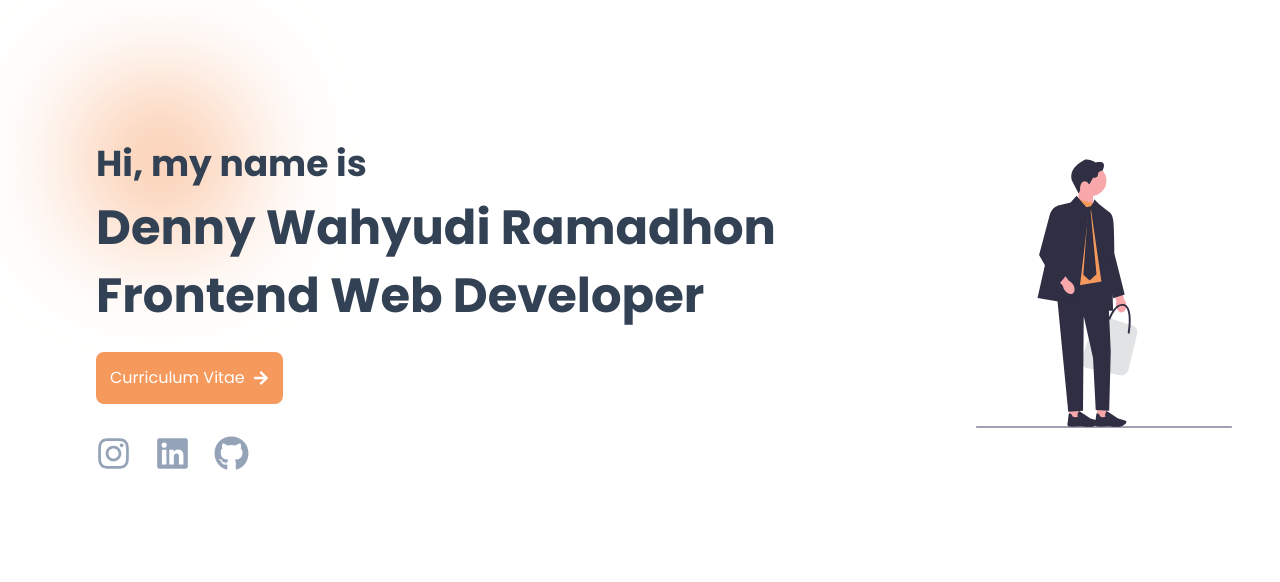
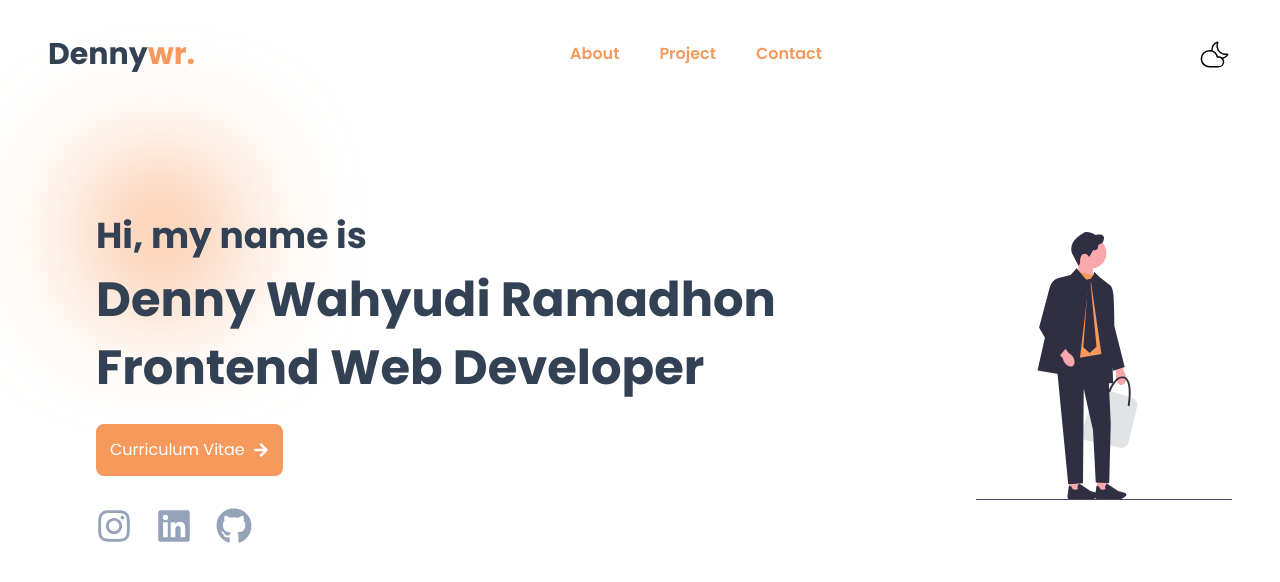
Before and after one commit to dennywr/portofolio, a React (Vite) app: page / in a window 1280 px wide. Shown: the top 582 px of the page. Built offline with nearby package versions, Linux system fonts and the light colour scheme.

Commit message:
create Navbar component

```diff
--- a/src/App.jsx
+++ b/src/App.jsx
@@ -1,4 +1,5 @@
 import Hero from "./components/Hero/Hero";
+import Navbar from "./components/Navbar/Navbar";
 
 function App() {
   // #EADFB4
@@ -7,6 +8,7 @@ function App() {
   // #F6995C
   return (
     <>
+      <Navbar />
       <Hero />
     </>
   );
--- a/src/components/Hero/Hero.jsx
+++ b/src/components/Hero/Hero.jsx
@@ -1,3 +1,4 @@
+import { IconContext } from "react-icons";
 import Button from "../Button/Button";
 import Socmed from "../Socmed/Socmed";
 import {
@@ -9,19 +10,15 @@ import {
 
 export default function Hero() {
   return (
-    <main className="container relative mt-24 md:flex md:justify-between">
-      <div className="bg-primary absolute left-24 top-0 -z-10 h-32 w-32 rounded-full blur-3xl"></div>
+    <main className="container relative mx-auto mt-24 md:flex md:justify-between">
+      <div className="absolute left-24 top-0 -z-10 h-32 w-32 rounded-full bg-primary blur-3xl"></div>
 
       <div className="container mx-auto sm:space-y-1 md:mt-12 lg:space-y-3 xl:space-y-5">
-        <h3 className="text-center text-sm font-bold  text-slate-700 sm:text-xl md:text-left lg:text-left lg:text-3xl xl:text-left xl:text-4xl">
+        <h3 className="text-center text-sm font-bold text-slate-700 sm:text-xl md:text-left lg:text-left lg:text-3xl xl:text-left xl:text-4xl">
           Hi, my name is
         </h3>
-        <h1 className=" text-center text-lg font-bold text-slate-700 sm:text-2xl md:text-left lg:text-left lg:text-4xl xl:text-left xl:text-5xl">
-          Denny Wahyudi Ramadhon
-        </h1>
-        <h2 className=" text-center text-lg font-bold text-slate-700 sm:text-2xl md:text-left lg:text-left lg:text-4xl xl:text-left xl:text-5xl">
-          Frontend Web Developer
-        </h2>
+        <h1 className="h1-hero">Denny Wahyudi Ramadhon</h1>
+        <h2 className="h1-hero">Frontend Web Developer</h2>
 
         <div className="mx-auto my-2 text-center md:text-left lg:mt-9 lg:text-left xl:text-left">
           <a href="#" target="_blank" className="inline-block">
@@ -31,16 +28,22 @@ export default function Hero() {
           </a>
         </div>
 
-        <div className="my-4 flex justify-center gap-3 md:justify-normal lg:my-9 lg:justify-normal xl:justify-normal xl:gap-6">
+        <div className="my-2 flex justify-center gap-4 md:justify-normal lg:my-9 lg:justify-normal xl:justify-normal xl:gap-6">
+          <IconContext.Provider
+            value={{
+              className: "text-xl md:text-2xl lg:text-3xl xl:text-4xl",
+            }}
+          >
             <Socmed url="#">
-            <FaInstagram size={35} />
+              <FaInstagram />
             </Socmed>
             <Socmed url="#">
-            <FaLinkedin size={35} />
+              <FaLinkedin />
             </Socmed>
             <Socmed url="#">
-            <FaGithub size={35} />
+              <FaGithub />
             </Socmed>
+          </IconContext.Provider>
         </div>
       </div>
       <img
--- /dev/null
+++ b/src/components/Navbar/Navbar.jsx
@@ -0,0 +1,57 @@
+import { useState } from "react";
+import { IconContext } from "react-icons";
+import { CiCloudMoon } from "react-icons/ci";
+import { Link } from "react-router-dom";
+export default function Navbar() {
+  const [isOpen, setIsOpen] = useState(false);
+  return (
+    <nav className="container mx-auto mt-9 items-center">
+      {/* isOpen === false */}
+      <div className="flex items-center justify-between">
+        <div className="text-3xl font-bold text-slate-700">
+          Denny<span className="text-primary">wr.</span>
+        </div>
+        <ul className="hidden justify-between font-semibold md:flex md:gap-10">
+          <li className="cursor-pointer text-primary duration-200 ease-in-out hover:text-slate-700 hover:underline hover:underline-offset-8">
+            About
+          </li>
+          <li className="cursor-pointer text-primary duration-200 ease-in-out hover:text-slate-700 hover:underline hover:underline-offset-8">
+            Project
+          </li>
+          <li className="cursor-pointer text-primary duration-200 ease-in-out hover:text-slate-700 hover:underline hover:underline-offset-8">
+            Contact
+          </li>
+        </ul>
+        <button className="hidden md:inline-block">
+          <CiCloudMoon size={35} />
+        </button>
+        <img
+          src={`./img/${!isOpen ? "burger-menu" : "close-menu"}.svg`}
+          className={`${isOpen ? "rotate-90" : ""} h-8 transform cursor-pointer transition-transform md:hidden`}
+          alt="Navbar Button"
+          onClick={() => setIsOpen(!isOpen)}
+        />
+      </div>
+
+      {/* item of hamburger navbar || isOpen === true */}
+      <ul
+        className={`${!isOpen ? "hidden" : ""} absolute left-0 top-0 z-10 flex h-screen w-3/4  flex-col items-center justify-center gap-3 bg-white py-10 text-center shadow-2xl md:hidden lg:hidden xl:hidden`}
+      >
+        <Link className="hamburger-list" to="#about">
+          About
+        </Link>
+        <Link className="hamburger-list" to="#project">
+          Project
+        </Link>
+        <Link className="hamburger-list" to="#contact">
+          Contact
+        </Link>
+        <IconContext.Provider value={{ color: "#000" }}>
+          <button className="rounded-full bg-slate-200 bg-opacity-80 p-3 px-36 hover:bg-slate-300 hover:text-white">
+            <CiCloudMoon size={27} />
+          </button>
+        </IconContext.Provider>
+      </ul>
+    </nav>
+  );
+}
--- a/src/components/Socmed/Socmed.jsx
+++ b/src/components/Socmed/Socmed.jsx
@@ -1,11 +1,9 @@
-import { FaInstagram } from "react-icons/fa";
-
 export default function Socmed({ url, children }) {
   return (
     <a
       href={url}
       target="_blank"
-      className="hover:ring-primary mt-3 inline-block text-slate-400 hover:rounded-lg hover:text-slate-300 hover:ring-2"
+      className="mt-3 inline-block text-slate-400 hover:rounded-lg hover:text-slate-300 hover:ring-2 hover:ring-primary"
     >
       {children}
     </a>
--- a/src/index.css
+++ b/src/index.css
@@ -6,3 +6,11 @@
   font-family: "Poppins", sans-serif;
   font-style: normal;
 }
+
+.hamburger-list {
+  @apply p-3 text-primary hover:rounded-full hover:bg-primary hover:px-32 hover:text-white hover:opacity-80;
+}
+
+.h1-hero {
+  @apply text-center text-lg font-bold text-slate-700 sm:text-2xl md:text-left lg:text-left lg:text-4xl xl:text-left xl:text-5xl;
+}
--- a/src/main.jsx
+++ b/src/main.jsx
@@ -2,9 +2,10 @@ import React from "react";
 import ReactDOM from "react-dom/client";
 import App from "./App.jsx";
 import "./index.css";
+import { BrowserRouter } from "react-router-dom";
 
 ReactDOM.createRoot(document.getElementById("root")).render(
-  <React.StrictMode>
+  <BrowserRouter>
     <App />
-  </React.StrictMode>,
+  </BrowserRouter>,
 );
```
Also changed, not shown: public/img/burger-menu.svg (renamed from public/img/burger-menu-right-svgrepo-com.svg), public/img/close-menu.svg (renamed from public/img/close-svgrepo-com.svg). Lines whose indentation alone changed are shown as unchanged.
